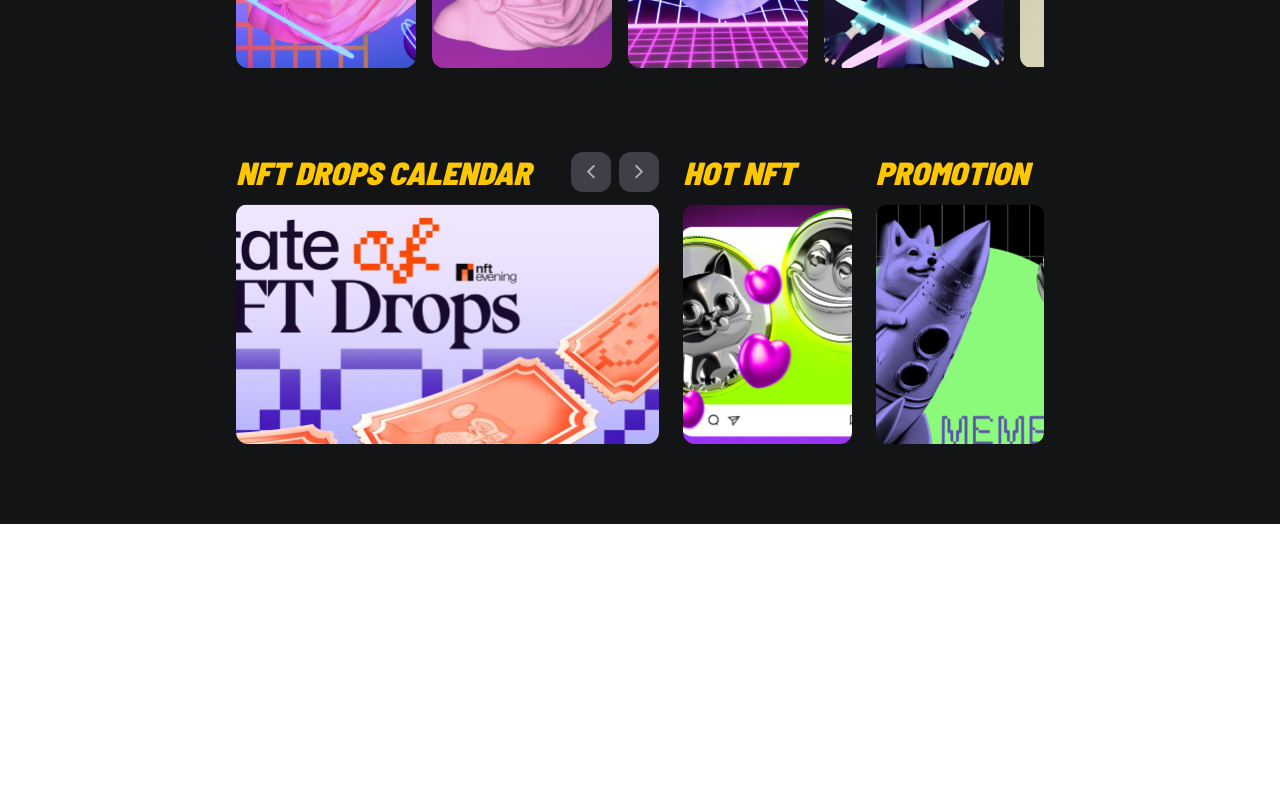
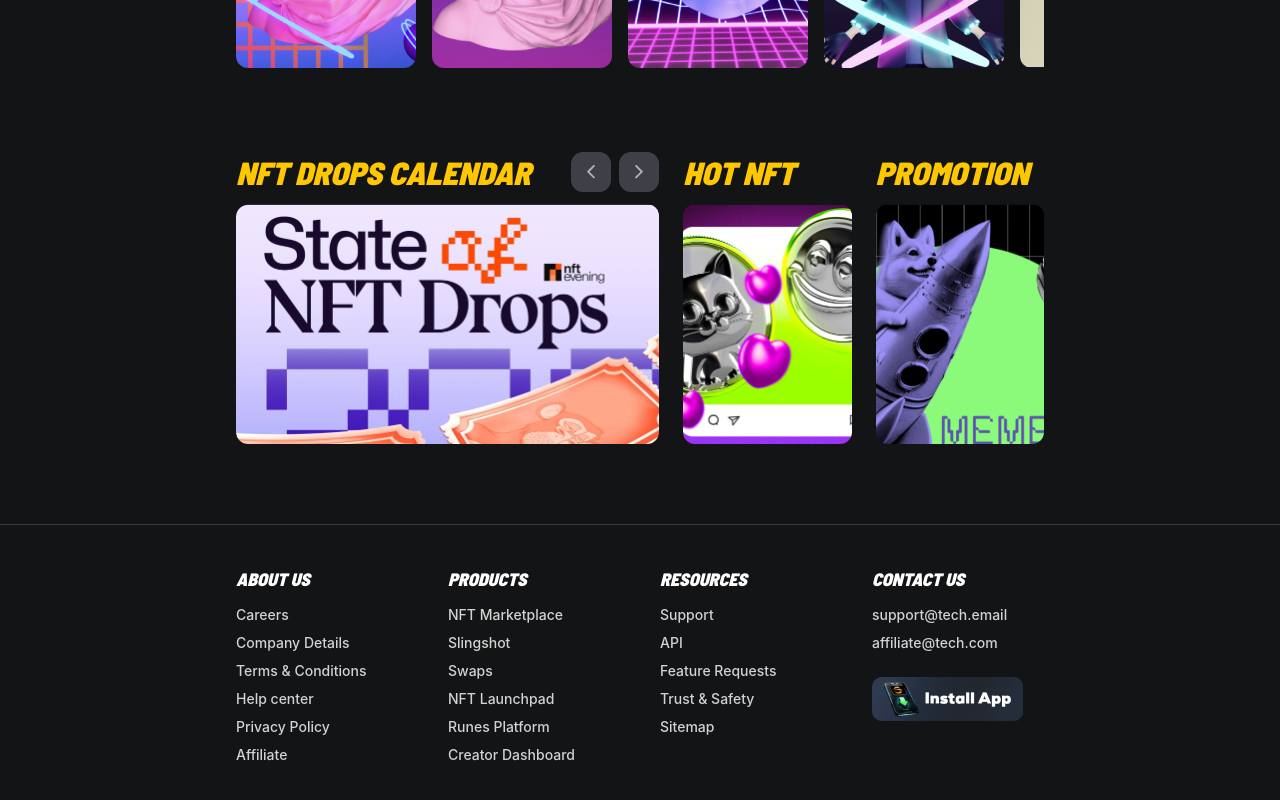
Before and after one commit to nhattrinhle/nevel_test, a React (Vite) app: page / in a window 1280 px wide. Shown: the part 875-1675 px from the top of the page. Before the commit the page ends 1399 px from the top, so only its background shows below. Built offline with nearby package versions, Linux system fonts and the light colour scheme; a web font is replaced by a local one.

Commit message:
create footer

```diff
--- a/src/App.jsx
+++ b/src/App.jsx
@@ -18,11 +18,7 @@ function App() {
         />
         <Route
           path="*"
-          element={
-            <MainLayout>
-              <NotFoundPage />
-            </MainLayout>
-          } />
+          element={<NotFoundPage />} />
       </Routes>
     </Router>
   );
--- a/src/components/NFTDropCalendar.jsx
+++ b/src/components/NFTDropCalendar.jsx
@@ -14,13 +14,13 @@ function NFTDropsCalendar() {
       <div className="flex flex-col gap-2 w-full">
         <PromoSectionHeader title="NFT Drops Calendar" />
 
-        <div className="flex h-[240px] w-full">
+        <div className="flex h-[240px] max-md:h-[171px] w-full">
           {images.map((image) => (
             <div key={image.id} className="w-full h-full aspect-video">
               <img
                 src={image.src}
                 alt={image.alt}
-                className="w-full h-full object-cover object-center rounded-xl"
+                className="w-full h-full object-cover object-left-top rounded-xl"
                 loading="lazy"
               />
             </div>
--- /dev/null
+++ b/src/components/data/footerLinks.js
@@ -0,0 +1,29 @@
+export const footerLinks = {
+  about: [
+    { text: "Careers", href: "#" },
+    { text: "Company Details", href: "#" },
+    { text: "Terms & Conditions", href: "#" },
+    { text: "Help center", href: "#" },
+    { text: "Privacy Policy", href: "#" },
+    { text: "Affiliate", href: "#" }
+  ],
+  products: [
+    { text: "NFT Marketplace", href: "#" },
+    { text: "Slingshot", href: "#" },
+    { text: "Swaps", href: "#" },
+    { text: "NFT Launchpad", href: "#" },
+    { text: "Runes Platform", href: "#" },
+    { text: "Creator Dashboard", href: "#" }
+  ],
+  resources: [
+    { text: "Support", href: "#" },
+    { text: "API", href: "#" },
+    { text: "Feature Requests", href: "#" },
+    { text: "Trust & Safety", href: "#" },
+    { text: "Sitemap", href: "#" }
+  ],
+  contact: [
+    { text: "support@tech.email", href: "mailto:support@tech.email" },
+    { text: "affiliate@tech.com", href: "mailto:affiliate@tech.com" }
+  ]
+};
--- a/src/components/layouts/MainLayout.jsx
+++ b/src/components/layouts/MainLayout.jsx
@@ -1,11 +1,13 @@
 import React from "react";
 import Header from "./header/Header";
+import Footer from "./footer/footer";
 
 const Layout = ({ children }) => {
   return (
     <div className="w-full min-w-full overflow-x-hidden">
       <Header />
       <main className="w-full mx-auto">{children}</main>
+      <Footer />
     </div>
   );
 };
--- /dev/null
+++ b/src/components/layouts/footer/Footer.jsx
@@ -0,0 +1,43 @@
+"use client";
+import React from "react";
+import FooterColumn from "./FooterColumn";
+import FooterLinks from "./FooterLinks";
+import InstallAppButton from "./InstallAppButton";
+import { footerLinks } from "../../data/footerLinks";
+
+const Footer = () => {
+  return (
+    <footer className="border-t border-solid border-t-[color:var(--border-neutral-subdued)] py-10 px-5 xl:px-59 bg-[var(--background-neutral-accent)]">
+      <div className="grid grid-cols-2 gap-x-4 gap-y-6 md:flex md:gap-10 lg:gap-[40px]">
+        <div className="md:flex-1">
+          <FooterColumn title="About Us">
+            <FooterLinks links={footerLinks.about} />
+          </FooterColumn>
+        </div>
+
+        <div className="md:flex-1">
+          <FooterColumn title="Products">
+            <FooterLinks links={footerLinks.products} />
+          </FooterColumn>
+        </div>
+
+        <div className="md:flex-1">
+          <FooterColumn title="Resources">
+            <FooterLinks links={footerLinks.resources} />
+          </FooterColumn>
+        </div>
+
+        <div className="md:flex-1 flex flex-col gap-6">
+          <FooterColumn title="Contact Us">
+            <FooterLinks links={footerLinks.contact} />
+          </FooterColumn>
+          <div className="w-full flex flex-col">
+            <InstallAppButton />
+          </div>
+        </div>
+      </div>
+    </footer>
+  );
+};
+
+export default Footer;
--- /dev/null
+++ b/src/components/layouts/footer/FooterColumn.jsx
@@ -0,0 +1,16 @@
+import React from "react";
+
+const FooterColumn = ({ title, children }) => {
+  return (
+    <section className="w-full flex flex-col gap-3 items-start">
+      <h2 className="text-lg italic font-black leading-7 text-[var(--text-neutral-subdued)] uppercase" style={{ fontFamily: "'Barlow Semi Condensed', sans-serif" }}>
+        {title}
+      </h2>
+      <div className="w-full text-sm leading-5 text-[var(--text-neutral-accent)]">
+        {children}
+      </div>
+    </section>
+  );
+};
+
+export default FooterColumn;
--- /dev/null
+++ b/src/components/layouts/footer/FooterLinks.jsx
@@ -0,0 +1,15 @@
+import React from "react";
+
+const FooterLinks = ({ links }) => {
+  return (
+    <ul className="flex flex-col w-full max-md:text-[12px] max-md:leading-4 text-sm leading-5 text-[var(--text-neutral-accent)] gap-2 items-start">
+      {links.map((link, index) => (
+        <li key={index}>
+          <a href={link?.href} className="cursor-pointer hover:text-[var(--text-primary-normal)] transition-colors duration-200">{link.text}</a>
+        </li>
+      ))}
+    </ul>
+  );
+};
+
+export default FooterLinks;
--- /dev/null
+++ b/src/components/layouts/footer/InstallAppButton.jsx
@@ -0,0 +1,22 @@
+import React from "react";
+
+import InstallButton from '../../../assets/install-button.png'
+
+function InstallAppButton() {
+  return (
+    <div className="relative group w-[151px]">
+      <button
+        className="flex justify-center items-center h-11 rounded-lg w-full cursor-pointer"
+        aria-label="Install App"
+      >
+        <img src={InstallButton} className="w-full h-full object-cover" alt="App Icon" />
+      </button>
+      <div className="absolute top-full mt-2 left-1/2 -translate-x-1/2 px-2 py-1 text-xs text-white bg-black rounded opacity-0 group-hover:opacity-100 transition-opacity pointer-events-none whitespace-nowrap">
+        Click to download App
+      </div>
+    </div>
+  );
+}
+
+
+export default InstallAppButton;
--- a/src/index.css
+++ b/src/index.css
@@ -11,6 +11,7 @@
   --background-custom-red: #FF0000;
   --border-primary-normal: #FFC700;
   --border-primary-subdued: #FFE8AB;
+  --border-neutral-subdued: #383A42;
   --text-primary-normal: #FFC700;
   --text-neutral-invert-accent: #1F1F1F;
   --text-neutral-accent: #D2D2D2;
--- a/src/pages/NotFoundPage.jsx
+++ b/src/pages/NotFoundPage.jsx
@@ -1,10 +1,18 @@
 import React from "react";
+import Header from "../components/layouts/header/Header";
+import Footer from "../components/layouts/footer/footer";
 
 const NotFoundPage = () => {
   return (
-    <div>
-      <h1>404 - Page Not Found</h1>
-      <p>The page you are looking for doesn't exist.</p>
+    <div className="min-h-screen flex flex-col">
+      <Header />
+      <main className="flex-grow flex items-center justify-center">
+        <div className="text-center">
+          <h1 className="text-4xl font-bold mb-4">404 - Page Not Found</h1>
+          <p className="text-xl">The page you are looking for doesn't exist.</p>
+        </div>
+      </main>
+      <Footer />
     </div>
   );
 };
```
Also changed, not shown: src/assets/install-button.png (added), src/assets/install-button.svg (added).
